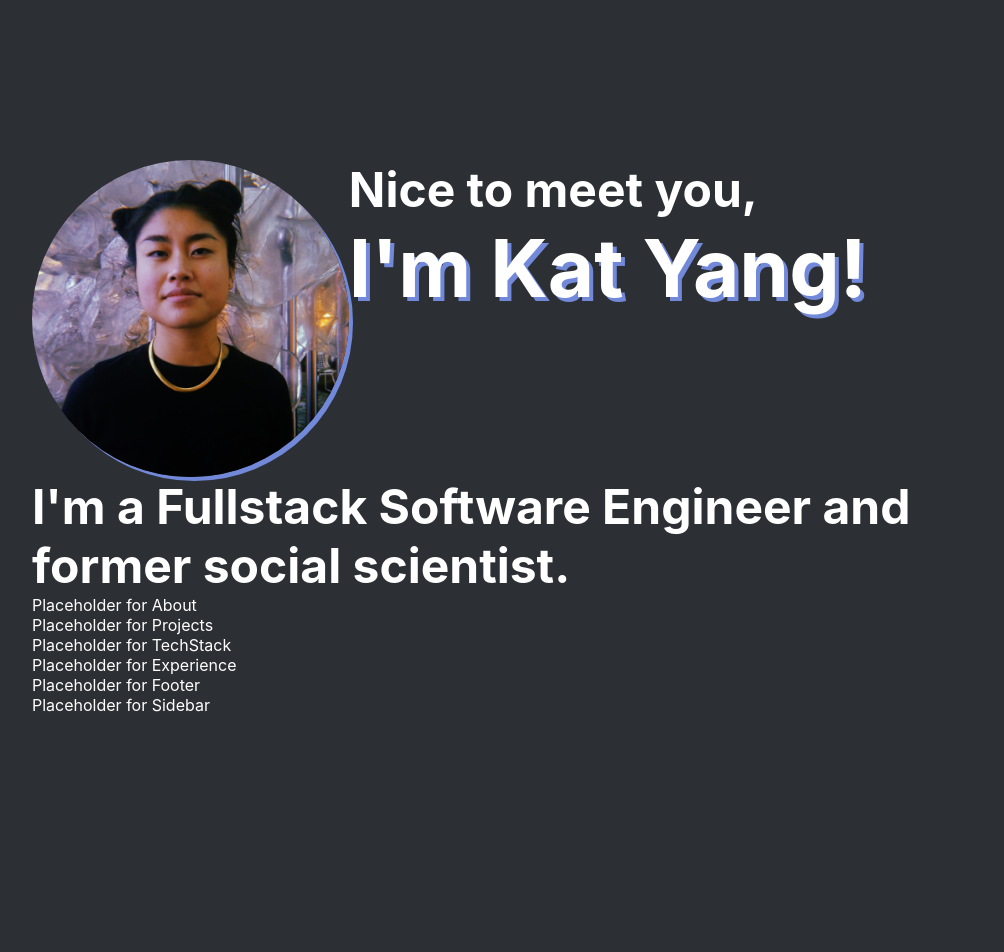
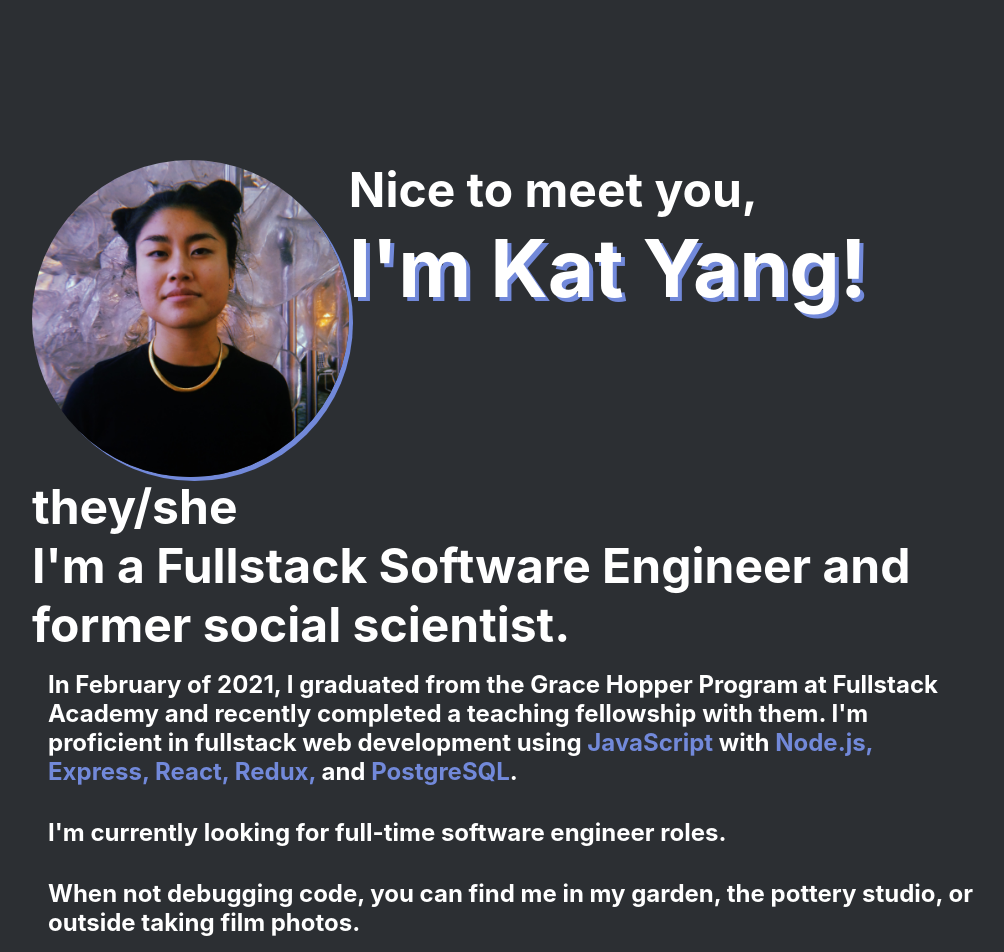
Before and after one commit to yangkb09/portfolio, a React (Create React App) app: page / in a window 1280 px wide. Shown: the top 952 px of the page, without its empty margins (128-1132 px from the left). Before the commit the page ends 875 px from the top, so only its background shows below. Built offline with nearby package versions, Linux system fonts and the light colour scheme.

Commit message:
feat: add text and basic styling for about

```diff
--- a/src/About.js
+++ b/src/About.js
@@ -1,8 +1,29 @@
 import React from 'react';
+import styled from 'styled-components'
+
+const AboutText = styled.div`
+  font-size: 1.5rem;
+  font-weight: bold;
+  padding: 1rem;
+`
+const Highlight = styled.span`
+  color: #7289da;
+`
 
 export const About = () => {
   return (
-    <div>Placeholder for About</div>
+    <>
+      <AboutText>
+        In February of 2021, I graduated from the Grace Hopper Program at Fullstack Academy and recently completed a teaching fellowship with them. I'm proficient in fullstack web development using <Highlight>JavaScript</Highlight> with <Highlight>Node.js, Express, React, Redux,</Highlight> and <Highlight>PostgreSQL</Highlight>.
+      </AboutText>
+      <AboutText>
+        I'm currently looking for full-time software engineer roles.
+      </AboutText>
+      <AboutText>
+        When not debugging code, you can find me in my garden, the pottery studio, or outside taking film photos.
+      </AboutText>
+
+    </>
   )
 }
 
--- a/src/Intro.js
+++ b/src/Intro.js
@@ -32,7 +32,6 @@ const Greeting = styled.span`
   font-weight: bold;
   text-shadow: 4px 4px #7289da;
   align-items: center;
-  align-items: center;
 `
 
 export const Intro = () => {
@@ -48,6 +47,7 @@ export const Intro = () => {
             <Greeting>I'm Kat Yang!</Greeting>
           </HeaderText>
         </HeaderContainer>
+        <Subheader>they/she</Subheader>
         <Subheader>I'm a Fullstack Software Engineer and former social scientist.</Subheader>
       </IntroContainer>
   )
```
